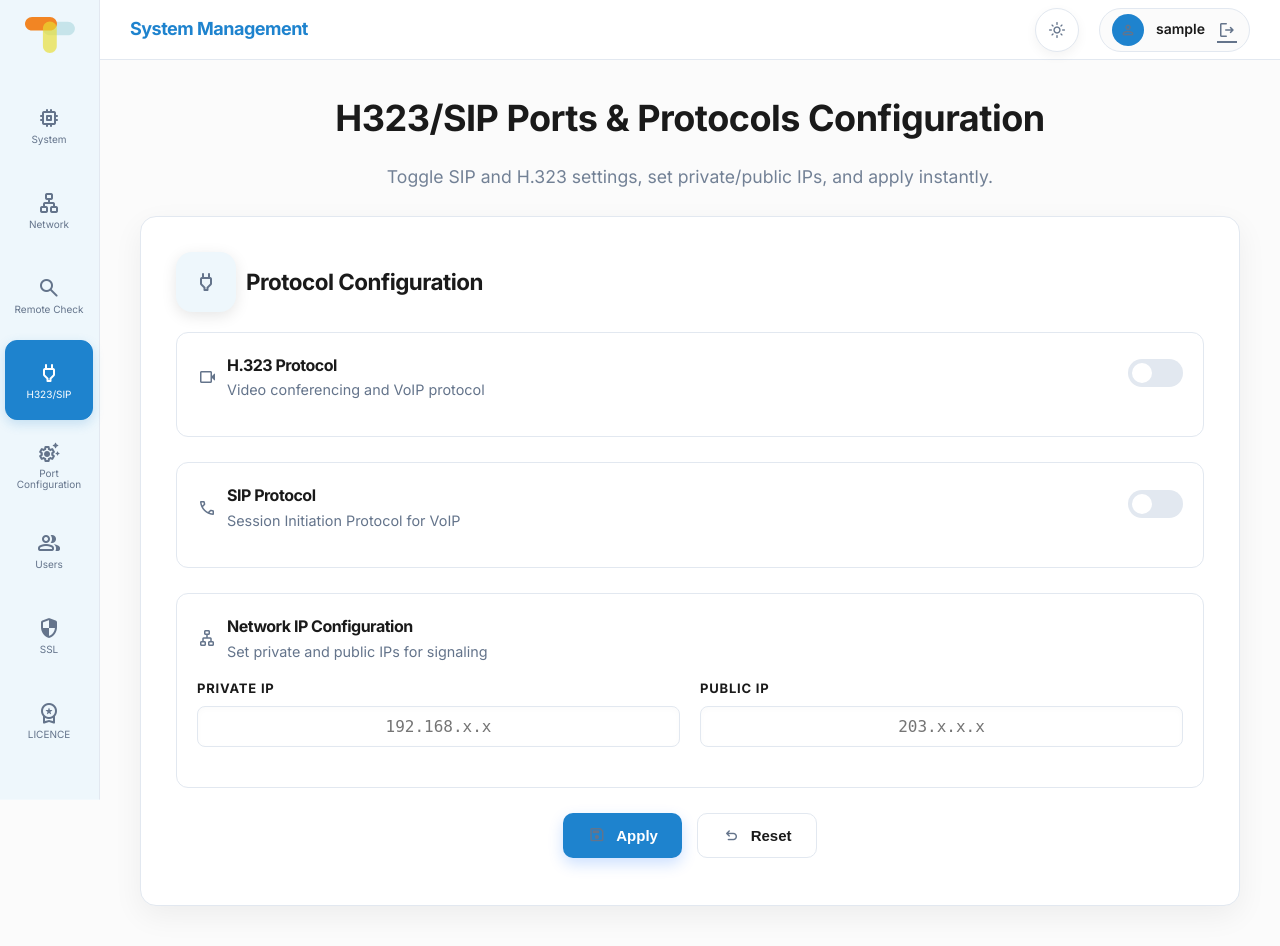
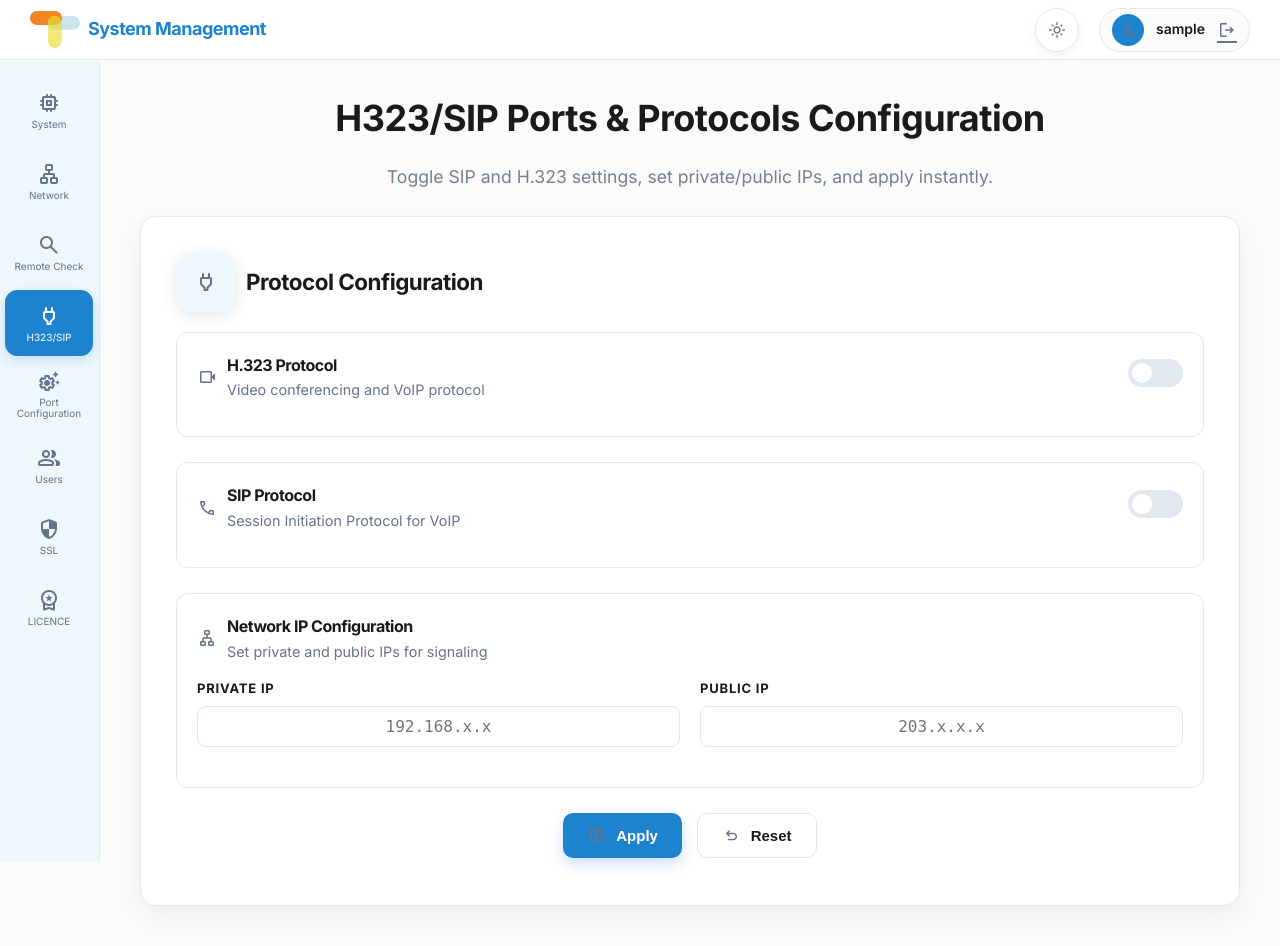
Before and after one commit to sharonkynu/Servermangement-Tool-V2, a Flask app: page /ports in a window 1280 px wide. Run offline with Flask 3, Linux system fonts and the light colour scheme; the visitor is signed in with stand-in values (Sample User, id 1).

Commit message:
[fix]: Header style fix

```diff
--- a/static/css/next_level.css
+++ b/static/css/next_level.css
@@ -61,7 +61,7 @@ body {
 /* Sidebar Navigation Overrides */
 .navbar {
     position: fixed !important;
-    top: 0 !important;
+    top: 62px !important;
     left: 0 !important;
     width: 100px !important;
     height: 100vh !important;
@@ -76,8 +76,6 @@ body {
 
 .nav-brand {
     color: var(--primary-btn) !important;
-    margin-bottom: 30px !important;
-    width: 100% !important;
     display: flex !important;
     flex-direction: column !important;
     align-items: center !important;
@@ -103,7 +101,7 @@ body {
 
 .nav-link {
     width: 88px !important;
-    height: 80px !important;
+    height: 66px !important;
     color: var(--sidebar-text) !important;
     opacity: 1 !important;
     border-radius: 12px !important;
@@ -1152,7 +1150,7 @@ input:checked + .slider {
 .top-header {
     position: fixed !important;
     top: 0 !important;
-    left: 100px !important; /* Sidebar width */
+    left: 0 !important; /* Sidebar width */
     right: 0 !important;
     height: 60px !important;
     background: var(--bg-card) !important;
@@ -1175,6 +1173,10 @@ input:checked + .slider {
     font-weight: 700 !important;
     color: var(--primary-btn) !important;
     letter-spacing: -0.5px !important;
+    display: flex !important;
+    align-items: center !important;
+    flex-direction: row !important;
+    gap: 8px;
 }
 
 .header-right {
--- a/templates/base.html
+++ b/templates/base.html
@@ -34,10 +34,7 @@
 <body>
     {% if session.user %}
     <nav class="navbar">
-        <div class="nav-brand">
-            <img src="{{ url_for('static', filename='img/logo-tst.svg') }}" alt="Logo" class="nav-logo">
-            <span>System Management</span>
-        </div>
+
         <div class="nav-menu">
             <!--
             <a href="{{ url_for('dashboard') }}" class="nav-link {% if request.endpoint == 'dashboard' %}active{% endif %}">
@@ -101,7 +98,10 @@
     <main class="main-content">
         <header class="top-header">
             <div class="header-left">
-                <span class="header-brand-text">System Management</span>
+                <span class="header-brand-text">        <div class="nav-brand">
+            <img src="{{ url_for('static', filename='img/logo-tst.svg') }}" alt="Logo" class="nav-logo">
+            <span>System Management</span>
+        </div>System Management</span>
             </div>
             <div class="header-right">
                 <button id="theme-icon-btn" class="theme-icon-btn" onclick="toggleThemeCycle()">
```
